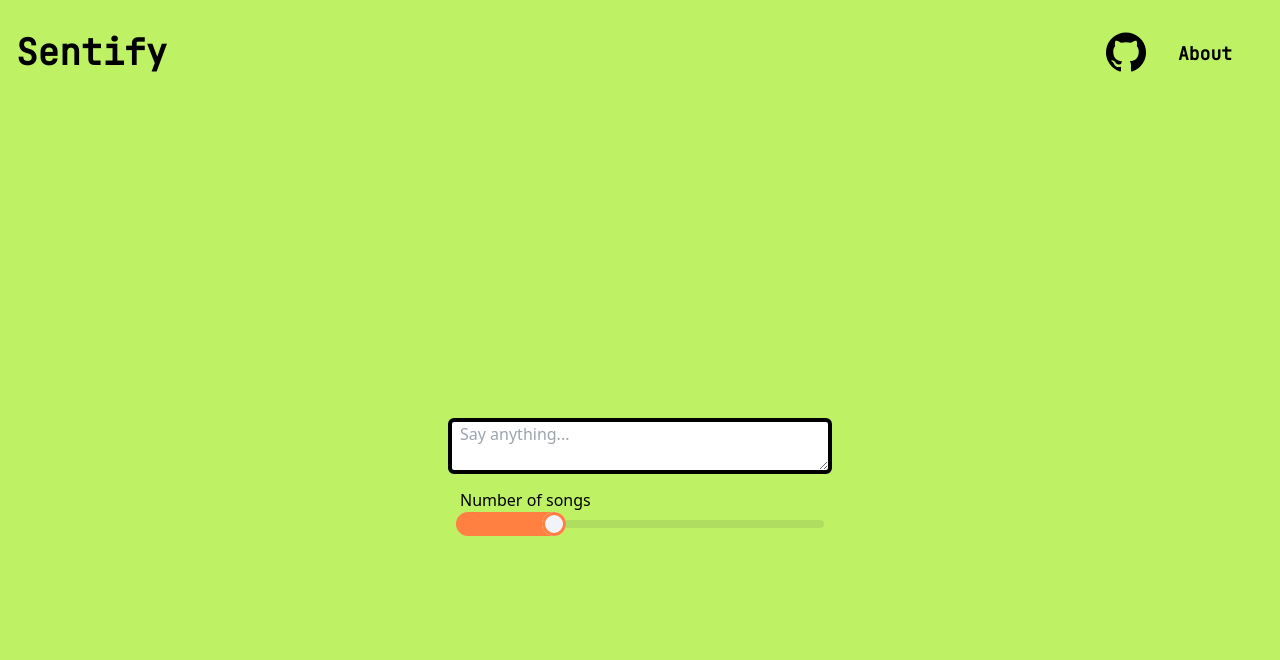
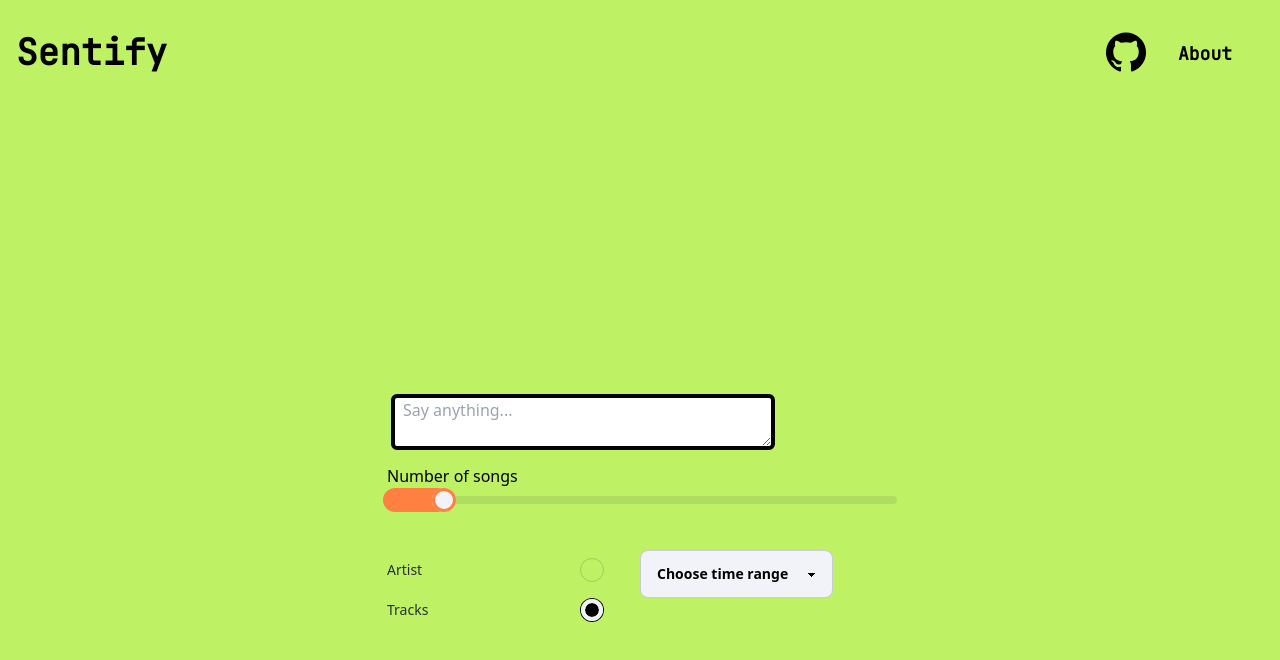
Before and after one commit to afoshiok/Sentify, a Vue app in the folder frontend/sentify/: page /playlist in a window 1280 px wide. Shown: the top 660 px of the page. Built offline with nearby package versions, Linux system fonts and the light colour scheme.

Commit message:
Update Playlist.vue

```diff
--- a/frontend/sentify/src/components/Playlist.vue
+++ b/frontend/sentify/src/components/Playlist.vue
@@ -1,12 +1,36 @@
 <template>
-    <section class="flex flex-col justify-center items-center align-center min-h-[92vh]">
+    <section class="flex flex-col justify-center items-center align-center min-h-screen">
         <form class="">
             <div>
                 <textarea class="border-4 border-black px-2 m-2 rounded-md w-96" type="text" placeholder="Say anything..."></textarea>
             </div>
-            <div class="mx-4">
+            <div class="mb-8">
                 <label class="px-1">Number of songs</label>
-                <input type="range" min="0" max="100" value="25" class="range range-primary" step="25"/>
+                <input type="range" min="0" max="100" value="10" class="range range-primary" step="10"/>
+            </div>
+            <div class="grid grid-cols-2">
+                <div class="pr-8">
+                    <div class="form-control">
+                        <label class="label cursor-pointer">
+                        <span class="label-text">Artist</span>
+                        <input type="radio" name="Seed-Option" class="radio checked:bg-black" checked />
+                        </label>
+                    </div>
+                    <div class="form-control">
+                        <label class="label cursor-pointer">
+                            <span class="label-text">Tracks</span>
+                            <input type="radio" name="Seed-Option" class="radio checked:bg-black" checked />
+                        </label>
+                    </div>
+                </div>
+
+                <!-- Select for Seed time range -->
+                <select class="select select-bordered w-3/4 max-w-xs">
+                    <option disabled selected>Choose time range for seeds</option>
+                    <option>Short</option>
+                    <option>Medium</option>
+                    <option>Long</option>
+                </select>
             </div>
 
         </form>
```
